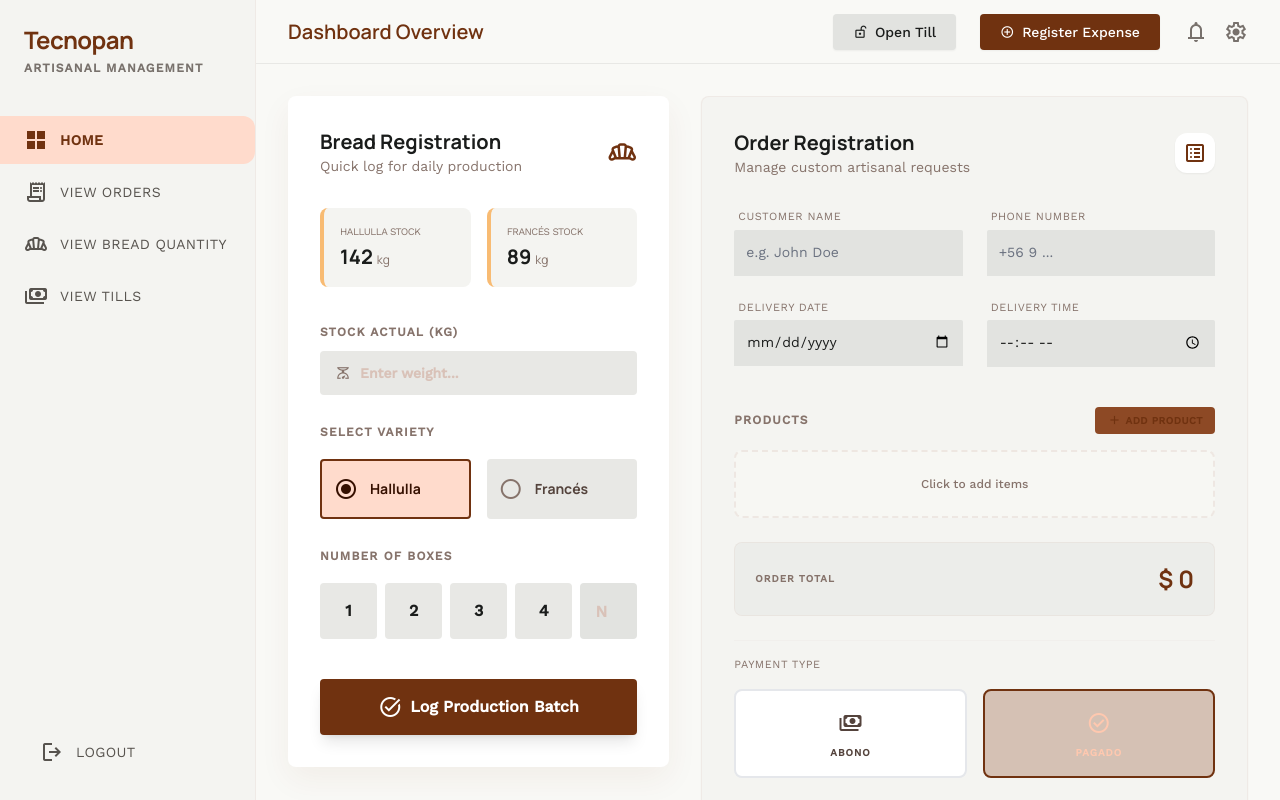
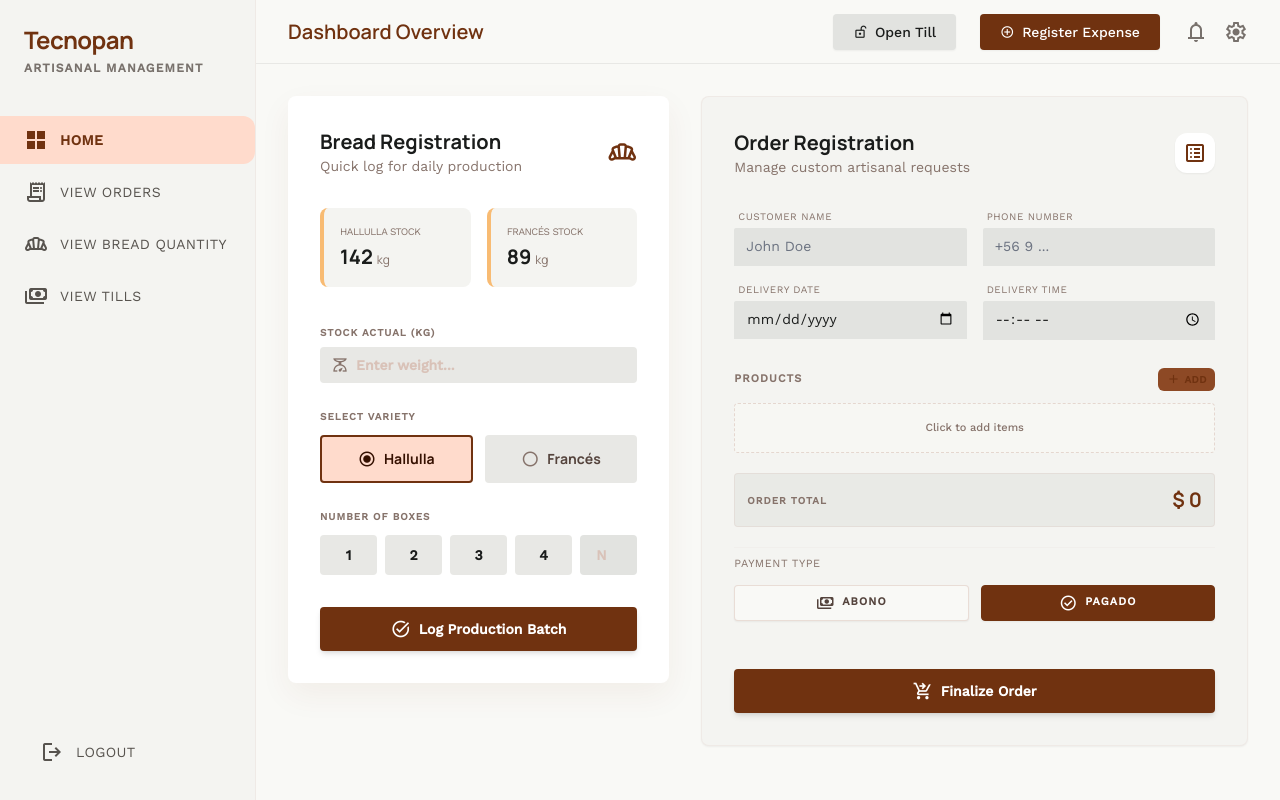
Before and after one commit to vasalgadog/tecnoadmin, a React (Vite) app: page / in a window 1280 px wide. Shown: the top 800 px of the page. Built offline with nearby package versions, Linux system fonts and the light colour scheme.

Commit message:
style: compact forms density and improve payment contrast

```diff
--- a/src/components/BreadRegistration.tsx
+++ b/src/components/BreadRegistration.tsx
@@ -22,45 +22,45 @@ export default function BreadRegistration() {
       </div>
 
       {/* Stock Actual Input */}
-      <div className="space-y-2 mb-6">
-        <label className="text-xs font-label uppercase tracking-widest text-outline font-semibold">Stock Actual (kg)</label>
+      <div className="space-y-1 mb-5">
+        <label className="text-[10px] font-label uppercase tracking-widest text-outline font-semibold">Stock Actual (kg)</label>
         <div className="relative">
-          <span className="absolute left-4 top-1/2 -translate-y-1/2 text-outline material-symbols-outlined text-sm">scale</span>
-          <input className="w-full bg-surface-container-high border-none rounded-lg py-3 pl-10 pr-4 text-sm font-bold focus:ring-2 focus:ring-primary placeholder:text-outline-variant" placeholder="Enter weight..." type="number" />
+          <span className="absolute left-3 top-1/2 -translate-y-1/2 text-outline material-symbols-outlined text-[16px]">scale</span>
+          <input className="w-full bg-surface-container-high border-none rounded-lg py-2 pl-9 pr-3 text-sm font-bold focus:ring-2 focus:ring-primary placeholder:text-outline-variant" placeholder="Enter weight..." type="number" />
         </div>
       </div>
 
       {/* Bread Type Selection */}
-      <div className="space-y-4 mb-6">
-        <label className="text-xs font-label uppercase tracking-widest text-outline font-semibold">Select Variety</label>
-        <div className="grid grid-cols-2 gap-4">
-          <button className="flex items-center gap-3 p-3 rounded-lg bg-primary-fixed text-on-primary-fixed border-2 border-primary transition-all">
-            <span className="material-symbols-outlined text-2xl">radio_button_checked</span>
+      <div className="space-y-2 mb-5">
+        <label className="text-[10px] font-label uppercase tracking-widest text-outline font-semibold">Select Variety</label>
+        <div className="grid grid-cols-2 gap-3">
+          <button className="flex items-center justify-center gap-2 py-2 px-3 rounded-lg bg-primary-fixed text-on-primary-fixed border-2 border-primary transition-all">
+            <span className="material-symbols-outlined text-lg">radio_button_checked</span>
             <span className="font-headline font-bold text-sm">Hallulla</span>
           </button>
-          <button className="flex items-center gap-3 p-3 rounded-lg bg-surface-container-high text-on-surface-variant hover:bg-surface-variant transition-all group">
-            <span className="material-symbols-outlined text-2xl text-outline group-hover:text-primary transition-colors">radio_button_unchecked</span>
+          <button className="flex items-center justify-center gap-2 py-2 px-3 rounded-lg bg-surface-container-high text-on-surface-variant hover:bg-surface-variant transition-all border-2 border-transparent group">
+            <span className="material-symbols-outlined text-lg text-outline group-hover:text-primary transition-colors">radio_button_unchecked</span>
             <span className="font-headline font-bold text-sm">Francés</span>
           </button>
         </div>
       </div>
 
       {/* Quantity Selection */}
-      <div className="space-y-4">
-        <label className="text-xs font-label uppercase tracking-widest text-outline font-semibold">Number of Boxes</label>
+      <div className="space-y-2">
+        <label className="text-[10px] font-label uppercase tracking-widest text-outline font-semibold">Number of Boxes</label>
         <div className="grid grid-cols-5 gap-2">
-          <button className="py-4 rounded-lg bg-surface-container-high font-bold hover:bg-secondary-container transition-colors">1</button>
-          <button className="py-4 rounded-lg bg-surface-container-high font-bold hover:bg-secondary-container transition-colors">2</button>
-          <button className="py-4 rounded-lg bg-surface-container-high font-bold hover:bg-secondary-container transition-colors">3</button>
-          <button className="py-4 rounded-lg bg-surface-container-high font-bold hover:bg-secondary-container transition-colors">4</button>
+          <button className="py-2.5 rounded-lg bg-surface-container-high font-bold hover:bg-secondary-container transition-colors text-sm">1</button>
+          <button className="py-2.5 rounded-lg bg-surface-container-high font-bold hover:bg-secondary-container transition-colors text-sm">2</button>
+          <button className="py-2.5 rounded-lg bg-surface-container-high font-bold hover:bg-secondary-container transition-colors text-sm">3</button>
+          <button className="py-2.5 rounded-lg bg-surface-container-high font-bold hover:bg-secondary-container transition-colors text-sm">4</button>
           <div className="relative">
-            <input className="w-full h-full py-4 rounded-lg bg-surface-container-highest border-none text-center font-bold focus:ring-2 focus:ring-primary placeholder:text-outline-variant" placeholder="N" type="number" />
+            <input className="w-full h-full py-2.5 rounded-lg bg-surface-container-highest border-none text-center font-bold focus:ring-2 focus:ring-primary text-sm placeholder:text-outline-variant" placeholder="N" type="number" />
           </div>
         </div>
       </div>
 
-      <button className="w-full mt-10 bg-primary text-white py-4 rounded-lg font-bold shadow-lg hover:scale-[1.01] transition-transform flex justify-center items-center">
-        <span className="material-symbols-outlined mr-2">task_alt</span>
+      <button className="w-full mt-8 bg-primary text-white py-3 rounded-lg font-bold shadow-md hover:scale-[1.01] transition-transform flex justify-center items-center text-sm">
+        <span className="material-symbols-outlined mr-2 text-[20px]">task_alt</span>
         Log Production Batch
       </button>
     </div>
--- a/src/components/OrderRegistration.tsx
+++ b/src/components/OrderRegistration.tsx
@@ -15,53 +15,53 @@ export default function OrderRegistration() {
         </div>
       </header>
 
-      <form className="space-y-6">
-        <div className="grid grid-cols-1 md:grid-cols-2 gap-6">
+      <form className="space-y-5">
+        <div className="grid grid-cols-1 md:grid-cols-2 gap-4">
           {/* Customer Info */}
           <div className="space-y-1">
-            <label className="block text-[11px] font-label uppercase tracking-wider text-outline px-1">Customer Name</label>
-            <input className="w-full bg-surface-container-highest border-b-2 border-transparent focus:border-primary border-t-0 border-x-0 rounded-t-sm focus:ring-0 text-sm py-3 transition-colors text-on-surface" placeholder="e.g. John Doe" type="text" />
+            <label className="block text-[10px] font-label uppercase tracking-wider text-outline px-1">Customer Name</label>
+            <input className="w-full bg-surface-container-highest border-b-2 border-transparent focus:border-primary border-t-0 border-x-0 rounded-t-sm focus:ring-0 text-sm py-2 transition-colors text-on-surface" placeholder="John Doe" type="text" />
           </div>
           <div className="space-y-1">
-            <label className="block text-[11px] font-label uppercase tracking-wider text-outline px-1">Phone Number</label>
-            <input className="w-full bg-surface-container-highest border-b-2 border-transparent focus:border-primary border-t-0 border-x-0 rounded-t-sm focus:ring-0 text-sm py-3 transition-colors text-on-surface" placeholder="+56 9 ..." type="tel" />
+            <label className="block text-[10px] font-label uppercase tracking-wider text-outline px-1">Phone Number</label>
+            <input className="w-full bg-surface-container-highest border-b-2 border-transparent focus:border-primary border-t-0 border-x-0 rounded-t-sm focus:ring-0 text-sm py-2 transition-colors text-on-surface" placeholder="+56 9 ..." type="tel" />
           </div>
           <div className="space-y-1">
-            <label className="block text-[11px] font-label uppercase tracking-wider text-outline px-1">Delivery Date</label>
-            <input className="w-full bg-surface-container-highest border-b-2 border-transparent focus:border-primary border-t-0 border-x-0 rounded-t-sm focus:ring-0 text-sm py-3 transition-colors text-on-surface" type="date" />
+            <label className="block text-[10px] font-label uppercase tracking-wider text-outline px-1">Delivery Date</label>
+            <input className="w-full bg-surface-container-highest border-b-2 border-transparent focus:border-primary border-t-0 border-x-0 rounded-t-sm focus:ring-0 text-sm py-2 transition-colors text-on-surface" type="date" />
           </div>
           <div className="space-y-1">
-            <label className="block text-[11px] font-label uppercase tracking-wider text-outline px-1">Delivery Time</label>
-            <input className="w-full bg-surface-container-highest border-b-2 border-transparent focus:border-primary border-t-0 border-x-0 rounded-t-sm focus:ring-0 text-sm py-3 transition-colors text-on-surface" type="time" />
+            <label className="block text-[10px] font-label uppercase tracking-wider text-outline px-1">Delivery Time</label>
+            <input className="w-full bg-surface-container-highest border-b-2 border-transparent focus:border-primary border-t-0 border-x-0 rounded-t-sm focus:ring-0 text-sm py-2 transition-colors text-on-surface" type="time" />
           </div>
         </div>
 
         {/* Dynamic Product Section */}
-        <div className="pt-4 space-y-4">
+        <div className="pt-2 space-y-3">
           <div className="flex items-center justify-between">
-            <h3 className="text-xs font-label uppercase tracking-widest text-outline font-bold">Products</h3>
-            <button className="text-primary flex items-center text-[10px] font-bold uppercase tracking-wider hover:opacity-80 transition-opacity bg-primary-container px-3 py-1.5 rounded-lg" type="button">
-              <span className="material-symbols-outlined text-[14px] mr-1">add</span> Add Product
+            <h3 className="text-[11px] font-label uppercase tracking-widest text-outline font-bold">Products</h3>
+            <button className="text-primary flex items-center text-[10px] font-bold uppercase tracking-wider hover:bg-primary-container/80 transition-colors bg-primary-container px-2 py-1 rounded-md" type="button">
+              <span className="material-symbols-outlined text-[14px] mr-1">add</span> Add
             </button>
           </div>
-          <div className="space-y-3">
-            <div className="border-2 border-dashed border-outline-variant/30 bg-surface/50 rounded-xl py-6 flex flex-col items-center justify-center text-outline text-center transition-colors hover:border-primary/40 hover:bg-primary-fixed/5 cursor-pointer">
-              <p className="text-xs font-medium">Click to add items</p>
+          <div className="space-y-2">
+            <div className="border border-dashed border-outline-variant/60 bg-surface/50 rounded-lg py-4 flex flex-col items-center justify-center text-outline text-center transition-colors hover:border-primary/40 hover:bg-primary-fixed/5 cursor-pointer">
+              <p className="text-[11px] font-medium">Click to add items</p>
             </div>
           </div>
         </div>
 
         {/* Financial Summary Mockup */}
-        <div className="bg-surface-container-highest/40 rounded-xl p-5 border border-outline-variant/20 flex justify-between items-center mt-2 group hover:border-primary/20 transition-colors">
+        <div className="bg-surface-container-highest/60 rounded-lg p-3 border border-outline-variant/30 flex justify-between items-center group hover:border-primary/30 transition-colors">
           <span className="text-[10px] font-label uppercase tracking-widest text-outline font-bold group-hover:text-primary transition-colors">Order Total</span>
-          <span className="text-2xl font-headline font-extrabold text-primary">$ 0</span>
+          <span className="text-xl font-headline font-extrabold text-primary">$ 0</span>
         </div>
 
-        {/* Payment Status (Moved Down) */}
-        <div className="pt-4 space-y-4 border-t border-outline-variant/10">
+        {/* Payment Status (High Contrast & Compact) */}
+        <div className="pt-2 space-y-3 border-t border-outline-variant/10">
           <label className="block text-[11px] font-label uppercase tracking-wider text-outline">Payment Type</label>
-          <div className="flex space-x-4">
-            <label className="flex-1 flex flex-col items-center justify-center py-4 px-4 rounded-xl bg-surface-container-lowest cursor-pointer border-2 transition-all hover:bg-surface-container-highest has-[:checked]:border-tertiary has-[:checked]:bg-tertiary-container/30 has-[:checked]:text-on-tertiary-container text-on-surface-variant">
+          <div className="flex space-x-3">
+            <label className="flex-1 flex items-center justify-center py-2 px-3 rounded-lg bg-surface cursor-pointer border border-outline-variant/50 transition-all hover:border-primary/50 has-[:checked]:border-secondary has-[:checked]:bg-secondary has-[:checked]:text-white text-on-surface-variant font-bold shadow-sm">
               <input
                 className="hidden peer"
                 name="payment"
@@ -70,10 +70,10 @@ export default function OrderRegistration() {
                 checked={paymentStatus === 'abono'}
                 onChange={() => setPaymentStatus('abono')}
               />
-              <span className="material-symbols-outlined mb-1.5 text-2xl">payments</span>
-              <span className="text-[10px] font-bold uppercase tracking-widest">Abono</span>
+              <span className="material-symbols-outlined mr-2 text-[18px]">payments</span>
+              <span className="text-[11px] uppercase tracking-widest">Abono</span>
             </label>
-            <label className="flex-1 flex flex-col items-center justify-center py-4 px-4 rounded-xl bg-surface-container-lowest cursor-pointer border-2 transition-all hover:bg-surface-container-highest has-[:checked]:border-primary has-[:checked]:bg-primary-container/30 has-[:checked]:text-on-primary-container text-on-surface-variant">
+            <label className="flex-1 flex items-center justify-center py-2 px-3 rounded-lg bg-surface cursor-pointer border border-outline-variant/50 transition-all hover:border-primary/50 has-[:checked]:border-primary has-[:checked]:bg-primary has-[:checked]:text-white text-on-surface-variant font-bold shadow-sm">
               <input
                 className="hidden peer"
                 name="payment"
@@ -82,19 +82,19 @@ export default function OrderRegistration() {
                 checked={paymentStatus === 'pagado'}
                 onChange={() => setPaymentStatus('pagado')}
               />
-              <span className="material-symbols-outlined mb-1.5 text-2xl">check_circle</span>
-              <span className="text-[10px] font-bold uppercase tracking-widest">Pagado</span>
+              <span className="material-symbols-outlined mr-2 text-[18px]">check_circle</span>
+              <span className="text-[11px] uppercase tracking-widest">Pagado</span>
             </label>
           </div>
 
           {/* Conditional Abono Input */}
-          <div className={`overflow-hidden transition-all duration-300 ease-in-out ${paymentStatus === 'abono' ? 'max-h-24 opacity-100 mt-4' : 'max-h-0 opacity-0'}`}>
+          <div className={`overflow-hidden transition-all duration-300 ease-in-out ${paymentStatus === 'abono' ? 'max-h-24 opacity-100 mt-3' : 'max-h-0 opacity-0'}`}>
             <div className="space-y-1">
-              <label className="block text-[11px] font-label uppercase tracking-wider text-outline px-1">Monto Abonado</label>
+              <label className="block text-[10px] font-label uppercase tracking-wider text-outline px-1">Monto Abonado</label>
               <div className="relative">
-                <span className="absolute left-4 top-1/2 -translate-y-1/2 font-bold text-outline">$</span>
+                <span className="absolute left-3 top-1/2 -translate-y-1/2 font-bold text-outline text-sm">$</span>
                 <input
-                  className="w-full bg-surface-container-highest border-b-2 border-tertiary border-t-0 border-x-0 rounded-t-sm focus:ring-0 text-lg font-bold py-3 pl-8 transition-colors text-on-surface"
+                  className="w-full bg-surface-container-highest border-b-2 border-secondary border-t-0 border-x-0 rounded-t-sm focus:ring-0 text-base font-bold py-2 pl-7 transition-colors text-on-surface"
                   placeholder="0"
                   type="number"
                   disabled={paymentStatus !== 'abono'}
@@ -104,9 +104,9 @@ export default function OrderRegistration() {
           </div>
         </div>
 
-        <div className="pt-6">
-          <button className="w-full py-4 rounded-xl bg-primary text-white font-bold hover:shadow-lg hover:-translate-y-0.5 transition-all flex justify-center items-center" type="submit">
-            <span className="material-symbols-outlined mr-2">shopping_cart_checkout</span>
+        <div className="pt-4">
+          <button className="w-full py-3 rounded-lg bg-primary text-white text-sm font-bold shadow-md hover:-translate-y-0.5 transition-all flex justify-center items-center" type="submit">
+            <span className="material-symbols-outlined mr-2 text-[20px]">shopping_cart_checkout</span>
             Finalize Order
           </button>
         </div>
```
